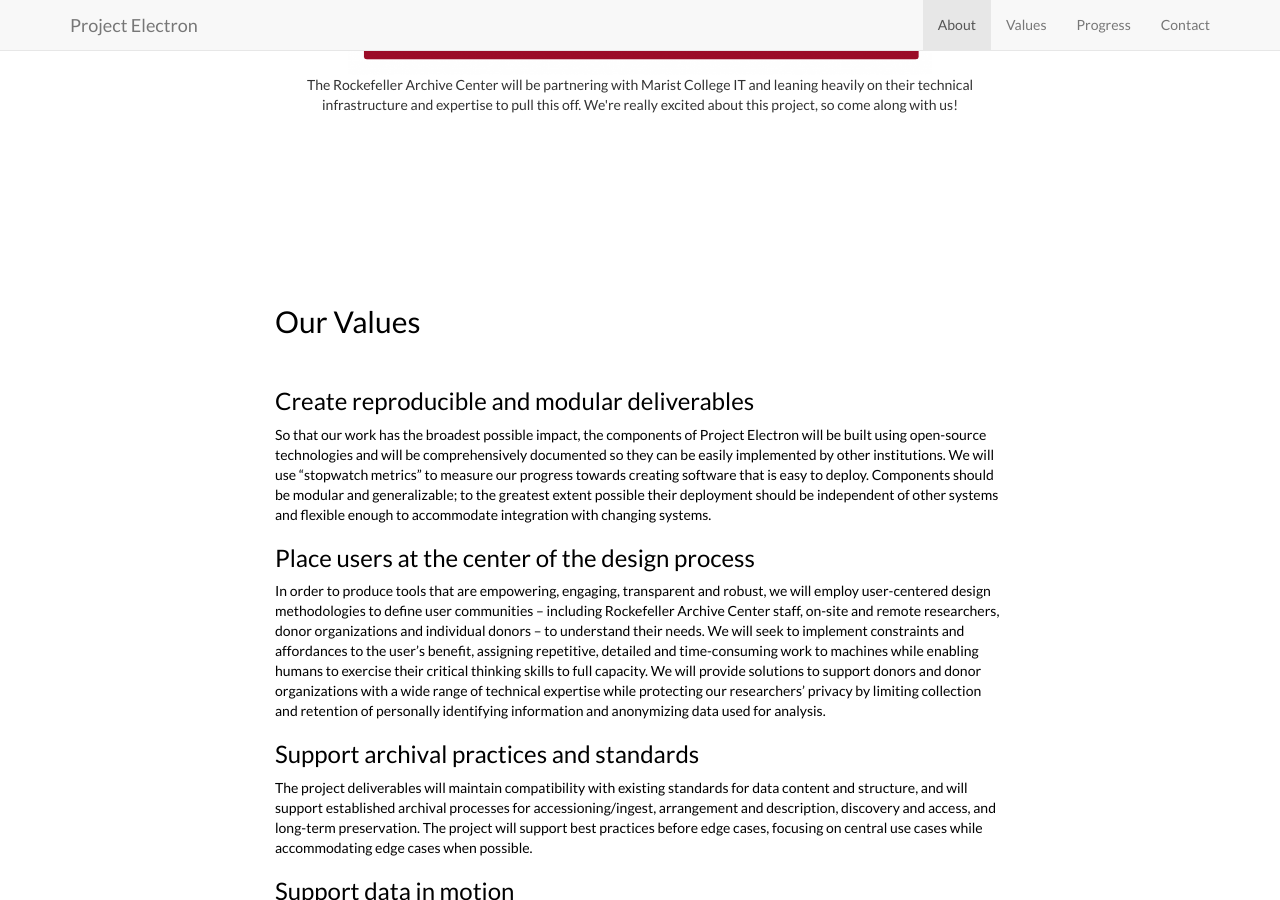
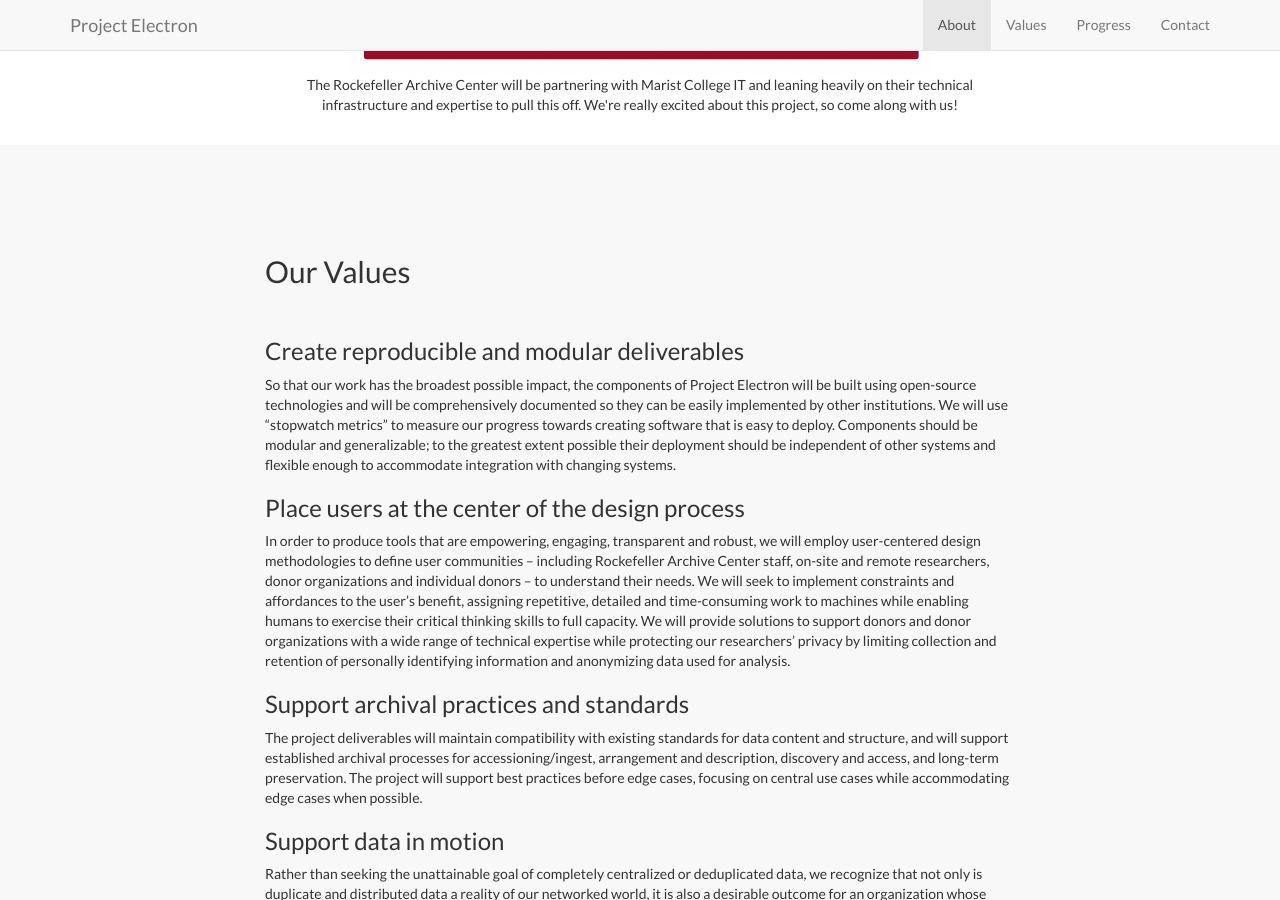
Before and after one commit to RockefellerArchiveCenter/project_electron, a Jekyll site: the page built from index.html, in a window 1280 px wide and 900 px high, scrolled down 1283 px. Built offline with Jekyll 4.4.1, drawn with Linux system fonts in a browser that asks for light colours.

Commit message:
Chaning values classes

```diff
--- a/_includes/values.html
+++ b/_includes/values.html
@@ -1,7 +1,7 @@
     <!-- Values Section -->
-    <section id="values">
-    	<div class="values">
-          <div class="container">
+    <div class="content-section-a">
+        <div class="container">
+            <div class="row">
             <div class="col-lg-8 col-lg-offset-2">
               <br/><br/>
               <h2>Our Values</h2>
@@ -18,4 +18,5 @@
             </div>
           </div>
       </div>
+    </div>
     </section>
```
